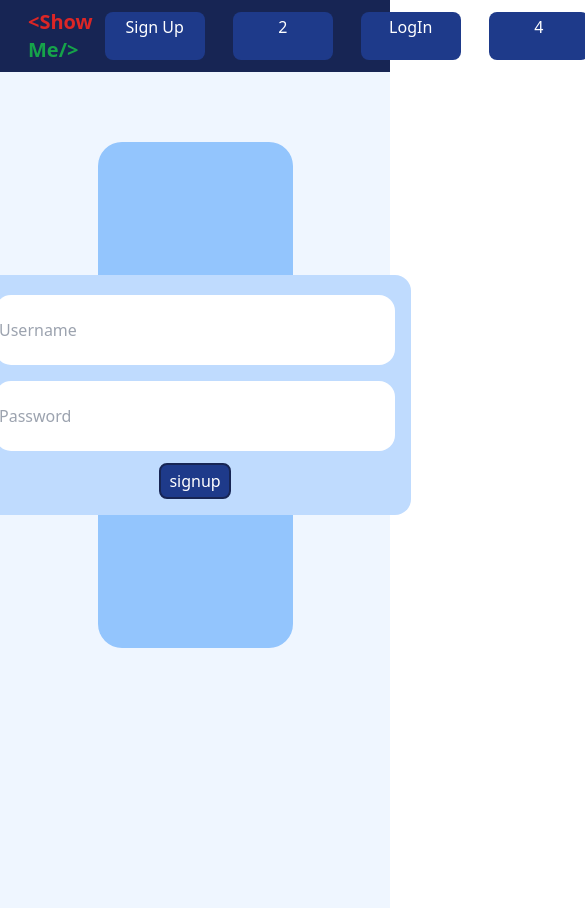
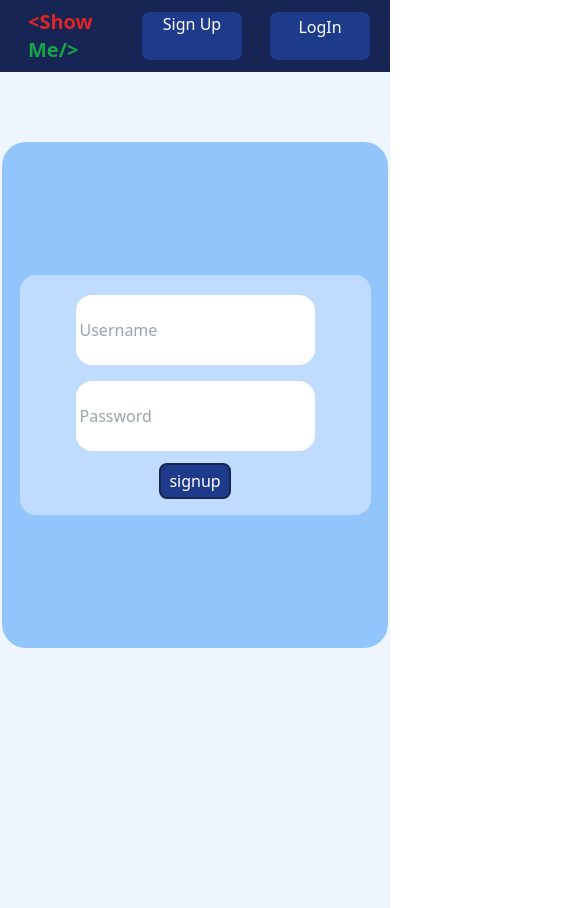
Before and after one commit to MM-Mamunn/show_me_front_deploy, a React (Vite) app: page / in a window 390 px wide. Shown: the whole page, 585 px wide, since content can reach past the window. Built offline with nearby package versions, Linux system fonts and the light colour scheme.

Commit message:
loginSignUpNav1 responsive for phone

```diff
--- a/src/pages/auth/Login.jsx
+++ b/src/pages/auth/Login.jsx
@@ -45,10 +45,11 @@ function Login() {
   };
   return (
     <>
-      <Nav1 />
+     <Nav1 />
       <div className="pt-[70px] min-h-[99vh] bg-blue-50">
-        <div className="flex justify-center items-center container max-w-[50vw] h-[60vh] bg-blue-300 m-auto p-3 rounded-3xl">
-          <div className="container2 bg-blue-200 py-4 px-2 inline-block rounded-2xl">
+      <div className=" flex justify-center items-center container max-w-[99vw] px-1 lg:max-w-[50vw] h-[60vh] bg-blue-300 m-auto lg:p-3 rounded-3xl">
+
+      <div className="container2 bg-blue-200 py-4 px-1 lg:px-2 lg:w-[30vw] w-[90vw] inline-block rounded-2xl">
             <div className="inputs flex flex-col justify-center gap-2 items-center">
               <input
                 name="userName"
@@ -56,7 +57,7 @@ function Login() {
                 onChange={handleChange}
                 type="text"
                 placeholder="Username"
-                className="mx-2 px-1 min-h-[70px] min-w-[400px] my-1 bg-white rounded-2xl"
+                className="mx-2 px-1 min-h-[70px] lg:min-w-[400px] my-1 bg-white rounded-2xl"
               />
               {form.userName.length < 5 ? (
                 form.userName.length >= 1 ? (
@@ -75,7 +76,7 @@ function Login() {
                 onChange={handleChange}
                 type="text"
                 placeholder="Password"
-                className="mx-2 px-1 min-h-[70px] min-w-[400px] my-1 bg-white rounded-2xl"
+                className="mx-2 px-1 min-h-[70px] lg:min-w-[400px] my-1 bg-white rounded-2xl"
               />
               {form.password.length < 5 ? (
                 form.password.length >= 1 ? (
@@ -99,7 +100,7 @@ function Login() {
               <button
                 className="border-2  border-blue-950 text-white px-2 py-1 disabled:bg-blue-900 rounded-lg bg-blue-600"
                 onClick={handleLogin}
-                disabled={form.userName.length < 5 || form.password.length < 5}
+                disabled={form.userName.length < 5 || form.password.length < 5 }
                 // className="bg-green-900 disabled:bg-green-950 hover:bg-green-800 text-white rounded-2xl h-[60px] py-2 px-3 mt-[9px]"
               >
                 Log in
--- a/src/pages/auth/Signup.jsx
+++ b/src/pages/auth/Signup.jsx
@@ -46,18 +46,19 @@ function Signup() {
 
   return (
     <>
-      <Nav1 />
-      <div className="pt-[70px] min-h-[99vh] bg-blue-50">
-        <div className="flex justify-center items-center container max-w-[50vw] h-[60vh] bg-blue-300 m-auto p-3 rounded-3xl">
-          <div className="container2 bg-blue-200 py-4 px-2 inline-block rounded-2xl">
-            <div className="inputs flex flex-col justify-center gap-2 items-center">
+     <Nav1 />
+      <div className="sm:pt-6  pt-[70px] min-h-[99vh] bg-blue-50">
+      <div className=" flex justify-center items-center container max-w-[99vw] px-1 lg:max-w-[50vw] h-[60vh] bg-blue-300 m-auto lg:p-3 rounded-3xl">
+
+          <div className="container2 bg-blue-200 py-4 px-1 lg:px-2 lg:w-[30vw] w-[90vw] inline-block rounded-2xl">
+            <div className="inputs flex flex-col justify-center gap-2  items-center">
               <input
                 name="userName"
                 value={form.userName}
                 onChange={handleChange}
                 type="text"
                 placeholder="Username"
-                className="mx-2 px-1 min-h-[70px] min-w-[400px] my-1 bg-white rounded-2xl"
+                className="mx-2 px-1 min-h-[70px] lg:min-w-[400px] my-1 bg-white rounded-2xl"
               />
               {form.userName.length < 5 ? (
                 form.userName.length >= 1 ? (
@@ -76,7 +77,7 @@ function Signup() {
                 onChange={handleChange}
                 type="text"
                 placeholder="Password"
-                className="mx-2 px-1 min-h-[70px] min-w-[400px] my-1 bg-white rounded-2xl"
+                className="mx-2 px-1 min-h-[70px] lg:min-w-[400px] my-1 bg-white rounded-2xl"
               />
               {form.password.length < 5 ? (
                 form.password.length >= 1 ? (
--- a/src/pages/components/nav1.jsx
+++ b/src/pages/components/nav1.jsx
@@ -18,7 +18,7 @@ function Nav1() {
   };
   return (
     <>
-      <div className="nav p-2 bg-blue-950 text-white flex justify-between pl-7">
+       <div className="nav p-2 bg-blue-950 text-white flex justify-between pl-7">
         <div className="logo">
           <span className="font-bold text-xl text-red-600">&lt;Show</span>
           <span className="font-bold text-xl text-green-600"> Me/&gt; </span>
@@ -65,7 +65,7 @@ function Nav1() {
             (localStorage.getItem("user") == "9999" && (
               <NavLink
                 to="/"
-                className="bg-blue-900  py-[3px] w-[100px] text-center  rounded-lg px-[3px] hover:bg-blue-800"
+                className="bg-blue-900  lg:py-[3px] w-[100px] text-center  rounded-lg lg:px-[3px] hover:bg-blue-800"
               >
                 Sign Up
               </NavLink>
@@ -104,7 +104,7 @@ function Nav1() {
                 </svg>{" "}
               </NavLink>
             )}
-          {!localStorage.getItem("user") ||
+          {/* {!localStorage.getItem("user") ||
             (localStorage.getItem("user") == "9999" && (
               <NavLink
                 to="/"
@@ -112,7 +112,7 @@ function Nav1() {
               >
                 2
               </NavLink>
-            ))}
+            ))} */}
           {localStorage.getItem("user") &&
             localStorage.getItem("user") != "9999" && (
               <button
@@ -180,7 +180,7 @@ function Nav1() {
                 {user}
               </div>
             )}
-          {!localStorage.getItem("user") ||
+          {/* {!localStorage.getItem("user") ||
             (localStorage.getItem("user") == "9999" && (
               <NavLink
                 to="/login"
@@ -188,7 +188,7 @@ function Nav1() {
               >
                 4
               </NavLink>
-            ))}
+            ))} */}
         </div>
       </div>
     </>
```
